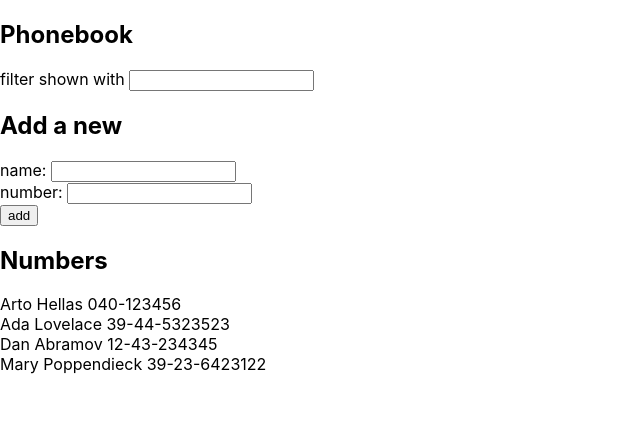
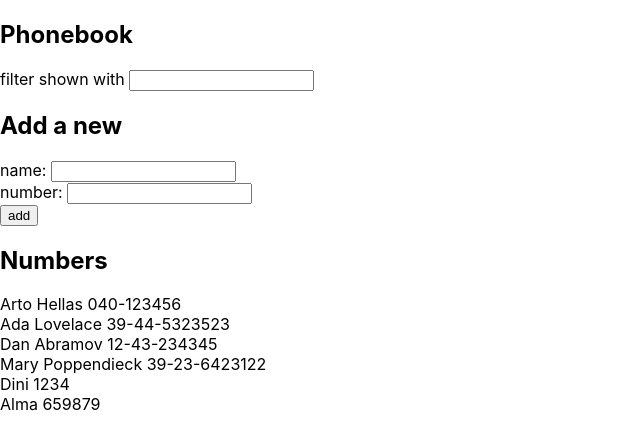
Before and after one commit to divpusher/fullstackopen2019, a React (Create React App) app in the folder part 2/phonebook/: page / in a window 1280 px wide. Shown: the top 448 px of the page, without its empty margins (0-640 px from the left). Built offline with nearby package versions, Linux system fonts and the light colour scheme; data requests are answered from the project's data file; the HTML template or start-up script is replaced by a standard one.

Commit message:
exercise 2.16

```diff
--- a/part 2/phonebook/db.json
+++ b/part 2/phonebook/db.json
@@ -1,5 +1,5 @@
 {
-  "persons":[
+  "persons": [
     {
       "name": "Arto Hellas",
       "number": "040-123456",
@@ -19,6 +19,16 @@
       "name": "Mary Poppendieck",
       "number": "39-23-6423122",
       "id": 4
+    },
+    {
+      "name": "Dini",
+      "number": "1234",
+      "id": 5
+    },
+    {
+      "name": "Alma",
+      "number": "659879",
+      "id": 6
     }
   ]
 }
--- a/part 2/phonebook/src/App.js
+++ b/part 2/phonebook/src/App.js
@@ -2,7 +2,7 @@
 import Filter from './components/Filter'
 import PersonForm from './components/PersonForm'
 import Persons from './components/Persons'
-import axios from 'axios'
+import personService from './services/persons'
 
 
 const App = () => {
@@ -14,10 +14,10 @@
 
 
   useEffect(() => {
-    axios
-      .get('http://localhost:3001/persons')
-      .then(response => {
-        setPersons(response.data)
+    personService
+      .getAll()
+      .then(initialPersons => {
+        setPersons(initialPersons)
       })
   }, [])
 
@@ -31,19 +31,27 @@
 
     if(persons.findIndex(findName) >= 0){
       alert(`${newName} is already added to phonebook`)
+      setNewName('')
+      setNewNumber('')
+
       return
     }
-
 
     const nameObject = {
       name: newName,
       number: newNumber
     }
 
-    setPersons(persons.concat(nameObject))
-    setNewName('')
-    setNewNumber('')
+    personService
+      .create(nameObject)
+      .then(returnedPerson => {
+        setPersons(persons.concat(returnedPerson))
+        setNewName('')
+        setNewNumber('')
+      })
+
   }
+
 
   const handleNameChange = (event) => {
     setNewName(event.target.value)
--- /dev/null
+++ b/part 2/phonebook/src/services/persons.js
@@ -0,0 +1,19 @@
+import axios from 'axios'
+const baseUrl = 'http://localhost:3001/persons'
+
+const getAll = () => {
+  const request = axios.get(baseUrl)
+  return request.then(response => response.data)
+}
+
+const create = newObject => {
+  const request = axios.post(baseUrl, newObject)
+  return request.then(response => response.data)
+}
+
+const update = (id, newObject) => {
+  const request = axios.put(`${baseUrl}/${id}`, newObject)
+  return request.then(response => response.data)
+}
+
+export default { getAll, create, update }
```
